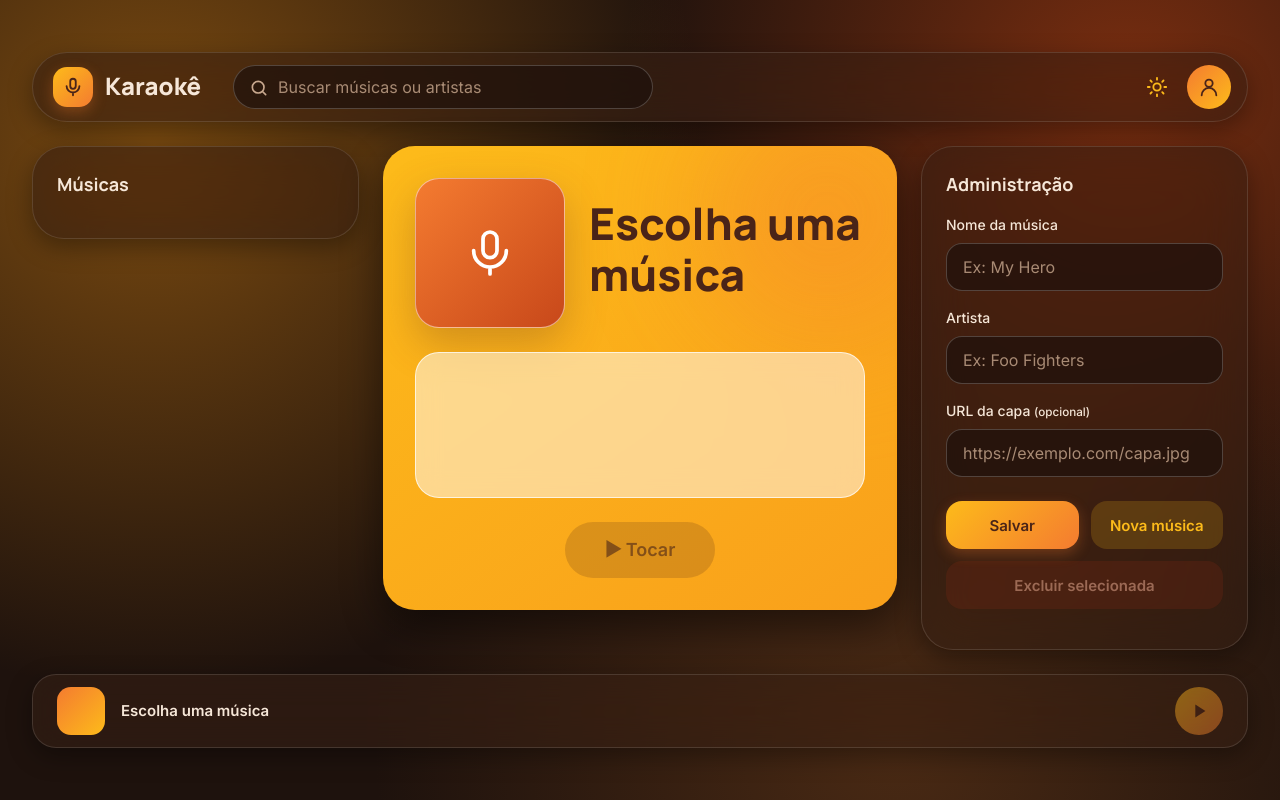
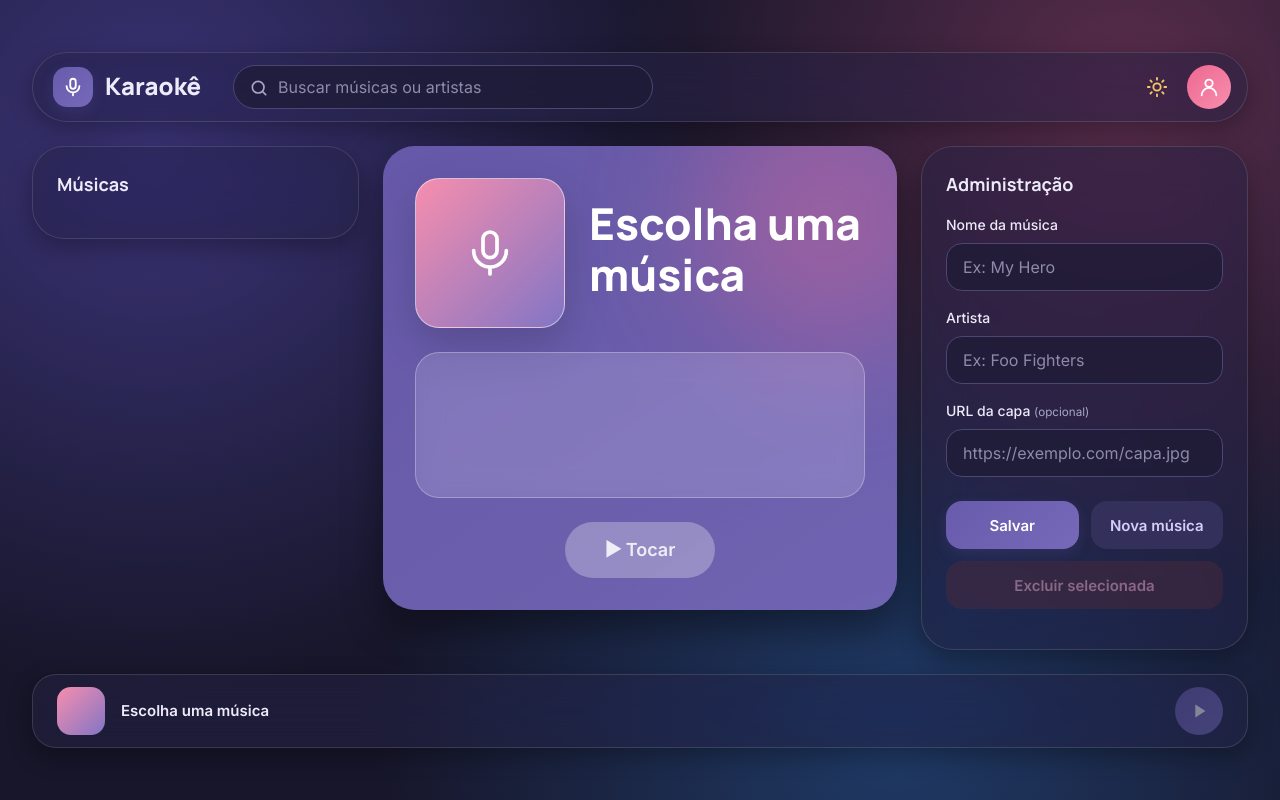
Before and after one commit to dbnatan/karaokexpress, a website: page public/index.html in a window 1280 px wide. Both pictures are taken after a click on the button 1157 px from the left and 86 px from the top of the page. Drawn offline with Linux system fonts and the light colour scheme; no server answers.

Commit message:
mudei as cores

```diff
--- a/public/estilo.css
+++ b/public/estilo.css
@@ -1,28 +1,29 @@
-/* Karaokê — Amarelo, laranja e marrom + Glass */
+/* Karaokê — Soft Lavender + Glass */
 :root {
-  --color-background: #fff3d6;
-  --color-text: #4a2418;
-  --color-text-secondary: #7a5446;
-  --color-border: rgba(122, 84, 70, 0.35);
-  --color-yellow: #fdbb1a;
-  --color-orange: #f47b30;
-  --color-brown: #6b3a2a;
-  --color-brown-dark: #4a2418;
-  --color-selected-text: #6b3a2a;
-  --color-accent-light: rgba(251, 227, 214, 0.95);
-  --color-danger-text: #a02e14;
-  --grad-brand: linear-gradient(135deg, #fdbb1a, #f47b30);
+  --color-background: #dee1eb;
+  --color-surface: #f8f8fc;
+  --color-surface-alt: #e8e5f5;
+  --color-primary: #695bac;
+  --color-primary-light: #7769ba;
+  --color-primary-dark: #493c88;
+  --color-accent: #ee6891;
+  --color-accent-light: #f5dce7;
+  --color-danger-text: #a3254f;
+  --color-text: #29283a;
+  --color-text-secondary: #5e5e74;
+  --color-border: #c5c9da;
+  --color-selected-text: #493c88;
 
   /* glass */
   --glass-bg: rgba(255, 255, 255, 0.55);
   --glass-border: rgba(255, 255, 255, 0.75);
   --row-hover: rgba(255, 255, 255, 0.5);
   --row-on: rgba(255, 255, 255, 0.88);
-  --chip-bg: rgba(255, 228, 160, 0.95);
+  --chip-bg: rgba(232, 229, 245, 0.95);
   --field-bg: rgba(255, 255, 255, 0.8);
-  --mesh-a: #fdbb1a;
-  --mesh-b: #f9a56b;
-  --mesh-c: #ffe3a0;
+  --mesh-a: #c9c0f0;
+  --mesh-b: #f5c6d8;
+  --mesh-c: #bfd4f2;
 
   --font-heading: "Manrope", sans-serif;
   --font-body: "Inter", sans-serif;
@@ -32,9 +33,9 @@
   --radius-xl: 32px;
   --radius-full: 9999px;
 
-  --shadow-glass: 0 8px 24px rgba(110, 60, 30, 0.08);
-  --shadow-elevated: 0 16px 40px rgba(244, 123, 48, 0.28);
-  --shadow-button: 0 5px 14px rgba(244, 123, 48, 0.3);
+  --shadow-glass: 0 8px 24px rgba(75, 65, 120, 0.08);
+  --shadow-elevated: 0 16px 40px rgba(75, 65, 120, 0.18);
+  --shadow-button: 0 5px 14px rgba(105, 91, 172, 0.2);
 
   --duration-fast: 150ms;
   --duration-normal: 250ms;
@@ -44,29 +45,31 @@
   --ease-smooth: cubic-bezier(0.16, 1, 0.3, 1);
 }
 
-/* ---------- Tema escuro (chocolate) ---------- */
+/* ---------- Tema escuro ---------- */
 :root[data-theme="dark"] {
   color-scheme: dark;
-  --color-background: #1e120d;
-  --color-text: #f6e7d8;
-  --color-text-secondary: #c9a98f;
-  --color-border: rgba(255, 255, 255, 0.2);
-  --color-selected-text: #fdbb1a;
-  --color-accent-light: rgba(160, 46, 20, 0.35);
-  --color-danger-text: #ffb59a;
+  --color-background: #17162a;
+  --color-surface: #252340;
+  --color-surface-alt: #36325f;
+  --color-accent-light: #4a2a3c;
+  --color-danger-text: #f7a8c2;
+  --color-text: #edebfa;
+  --color-text-secondary: #a9a8c4;
+  --color-border: #4a4770;
+  --color-selected-text: #d5cff7;
 
-  --glass-bg: rgba(52, 32, 22, 0.6);
+  --glass-bg: rgba(37, 35, 64, 0.55);
   --glass-border: rgba(255, 255, 255, 0.12);
   --row-hover: rgba(255, 255, 255, 0.08);
   --row-on: rgba(255, 255, 255, 0.16);
-  --chip-bg: rgba(253, 187, 26, 0.18);
-  --field-bg: rgba(30, 18, 13, 0.7);
-  --mesh-a: #7a4a10;
-  --mesh-b: #7a2e10;
-  --mesh-c: #4a2a14;
+  --chip-bg: rgba(54, 50, 95, 0.9);
+  --field-bg: rgba(29, 27, 53, 0.7);
+  --mesh-a: #3b3478;
+  --mesh-b: #5a2d4c;
+  --mesh-c: #1f3a66;
 
-  --shadow-glass: 0 8px 24px rgba(0, 0, 0, 0.35);
-  --shadow-elevated: 0 16px 40px rgba(0, 0, 0, 0.45);
+  --shadow-glass: 0 8px 24px rgba(0, 0, 0, 0.3);
+  --shadow-elevated: 0 16px 40px rgba(0, 0, 0, 0.4);
 }
 
 * {
@@ -131,20 +134,15 @@ header {
   width: 40px;
   height: 40px;
   border-radius: 14px;
-  background: var(--grad-brand);
+  background: linear-gradient(
+    135deg,
+    var(--color-primary),
+    var(--color-primary-light)
+  );
   display: flex;
   align-items: center;
   justify-content: center;
   box-shadow: var(--shadow-button);
-}
-
-/* ícones sobre amarelo/laranja usam marrom escuro (o HTML os desenha em branco) */
-.logo svg,
-.avatar svg {
-  stroke: var(--color-brown-dark);
-}
-#barraTocar svg {
-  fill: var(--color-brown-dark);
 }
 
 header h1 {
@@ -194,7 +192,7 @@ header h1 {
   border: none;
   border-radius: var(--radius-full);
   background: transparent;
-  color: var(--color-brown);
+  color: var(--color-selected-text);
   cursor: pointer;
   display: flex;
   align-items: center;
@@ -209,11 +207,11 @@ header h1 {
   transform: rotate(12deg);
 }
 #btnTema:focus-visible {
-  outline: 3px solid rgba(244, 123, 48, 0.55);
+  outline: 3px solid rgba(105, 91, 172, 0.45);
   outline-offset: 2px;
 }
 :root[data-theme="dark"] #btnTema {
-  color: var(--color-yellow);
+  color: #f5c86a;
 }
 #btnTema .icone-sol {
   display: none;
@@ -229,7 +227,7 @@ header h1 {
   width: 44px;
   height: 44px;
   border-radius: var(--radius-full);
-  background: linear-gradient(135deg, var(--color-orange), var(--color-yellow));
+  background: linear-gradient(135deg, var(--color-accent), #f78eae);
   display: flex;
   align-items: center;
   justify-content: center;
@@ -290,7 +288,7 @@ main {
   background: var(--row-on);
   color: var(--color-selected-text);
   font-weight: 600;
-  box-shadow: 0 5px 14px rgba(110, 60, 30, 0.1);
+  box-shadow: 0 5px 14px rgba(75, 65, 120, 0.1);
 }
 
 /* ---------- Palco ---------- */
@@ -299,10 +297,14 @@ main {
   min-width: 0;
   position: relative;
   overflow: hidden;
-  color: var(--color-brown-dark);
+  color: #fff;
   padding: 32px;
   border-radius: var(--radius-xl);
-  background: linear-gradient(145deg, #fdbb1a, #f9a01b);
+  background: linear-gradient(
+    145deg,
+    rgba(105, 91, 172, 0.96),
+    rgba(119, 105, 186, 0.92)
+  );
   box-shadow: var(--shadow-elevated);
   display: flex;
   flex-direction: column;
@@ -318,7 +320,7 @@ main {
   width: 260px;
   height: 260px;
   border-radius: var(--radius-full);
-  background: var(--color-orange);
+  background: var(--color-accent);
   opacity: 0.35;
   filter: blur(60px);
   pointer-events: none;
@@ -339,9 +341,9 @@ main {
   width: 150px;
   height: 150px;
   border-radius: var(--radius-lg);
-  background: linear-gradient(135deg, #f47b30, #c8481a);
+  background: linear-gradient(135deg, #f78eae, #8275c5);
   border: 1px solid rgba(255, 255, 255, 0.5);
-  box-shadow: 0 16px 40px rgba(110, 60, 30, 0.3);
+  box-shadow: 0 16px 40px rgba(45, 40, 80, 0.3);
   display: flex;
   align-items: center;
   justify-content: center;
@@ -362,8 +364,7 @@ main {
   font-weight: 600;
   letter-spacing: 1px;
   text-transform: uppercase;
-  background: var(--color-brown);
-  color: var(--color-yellow);
+  background: rgba(255, 255, 255, 0.18);
   padding: 6px 16px;
   border-radius: var(--radius-full);
 }
@@ -381,15 +382,18 @@ main {
 
 #artista {
   font-size: 16px;
-  color: var(--color-brown);
+  color: var(--color-surface-alt);
+}
+:root[data-theme="dark"] #artista {
+  color: #d5cff7;
 }
 
 .painel-letra {
   text-align: center;
   padding: 32px 24px;
   border-radius: var(--radius-lg);
-  background: rgba(255, 255, 255, 0.5);
-  border: 1px solid rgba(255, 255, 255, 0.7);
+  background: rgba(255, 255, 255, 0.14);
+  border: 1px solid rgba(255, 255, 255, 0.28);
   -webkit-backdrop-filter: blur(12px);
   backdrop-filter: blur(12px);
 }
@@ -407,7 +411,7 @@ main {
 #contador {
   margin-top: 8px;
   font-size: 18px;
-  color: var(--color-brown);
+  color: #e8e5f5;
 }
 
 #btnTocar {
@@ -419,10 +423,10 @@ main {
   padding: 0 40px;
   border: none;
   border-radius: var(--radius-full);
-  background: var(--color-brown);
-  color: #fff;
+  background: #fff;
+  color: var(--color-primary);
   cursor: pointer;
-  box-shadow: 0 5px 14px rgba(74, 36, 24, 0.3);
+  box-shadow: 0 5px 14px rgba(45, 40, 80, 0.2);
   transition:
     transform var(--duration-normal) var(--ease-standard),
     box-shadow var(--duration-normal) var(--ease-standard);
@@ -430,12 +434,12 @@ main {
 
 #btnTocar:hover:not(:disabled) {
   transform: translateY(-3px);
-  box-shadow: 0 10px 24px rgba(74, 36, 24, 0.36);
+  box-shadow: 0 10px 24px rgba(45, 40, 80, 0.26);
 }
 
 #btnTocar:disabled {
-  background: rgba(74, 36, 24, 0.18);
-  color: rgba(74, 36, 24, 0.6);
+  background: rgba(255, 255, 255, 0.28);
+  color: rgba(255, 255, 255, 0.85);
   box-shadow: none;
   cursor: not-allowed;
 }
@@ -471,8 +475,8 @@ main {
 #admin input[type="text"]:focus,
 .busca input:focus {
   outline: none;
-  border-color: var(--color-orange);
-  box-shadow: 0 0 0 3px rgba(244, 123, 48, 0.3);
+  border-color: var(--color-primary);
+  box-shadow: 0 0 0 3px rgba(105, 91, 172, 0.2);
 }
 
 input::placeholder {
@@ -508,8 +512,12 @@ input::placeholder {
 }
 
 #btnSalvar {
-  background: var(--grad-brand);
-  color: var(--color-brown-dark);
+  background: linear-gradient(
+    135deg,
+    var(--color-primary),
+    var(--color-primary-light)
+  );
+  color: #fff;
   box-shadow: var(--shadow-button);
 }
 
@@ -551,7 +559,7 @@ input::placeholder {
   height: 48px;
   flex-shrink: 0;
   border-radius: 14px;
-  background: linear-gradient(135deg, #f47b30, #fdbb1a);
+  background: linear-gradient(135deg, #f78eae, #8275c5);
 }
 
 .barra-info {
@@ -572,7 +580,11 @@ input::placeholder {
   height: 48px;
   border: none;
   border-radius: var(--radius-full);
-  background: var(--grad-brand);
+  background: linear-gradient(
+    135deg,
+    var(--color-primary),
+    var(--color-primary-light)
+  );
   display: flex;
   align-items: center;
   justify-content: center;
@@ -640,3 +652,51 @@ input::placeholder {
     font-size: 22px;
   }
 }
+/* ---------- Capa (opcional) ---------- */
+.capa,
+.barra-capa {
+  overflow: hidden;
+}
+
+.capa.com-foto,
+.barra-capa.com-foto {
+  background: none;
+  padding: 0;
+}
+
+.capa img,
+.barra-capa img {
+  width: 100%;
+  height: 100%;
+  object-fit: cover;
+  display: block;
+}
+
+/* miniatura na playlist */
+#playlist li {
+  display: flex;
+  align-items: center;
+  gap: 12px;
+}
+
+#playlist li span {
+  min-width: 0;
+  overflow: hidden;
+  text-overflow: ellipsis;
+  white-space: nowrap;
+}
+
+.miniatura {
+  width: 40px;
+  height: 40px;
+  flex-shrink: 0;
+  object-fit: cover;
+  border-radius: 10px;
+  box-shadow: 0 4px 10px rgba(45, 40, 80, 0.2);
+}
+
+/* rótulo "(opcional)" no formulário */
+#admin label small {
+  font-weight: 400;
+  color: var(--color-text-secondary);
+}
```
